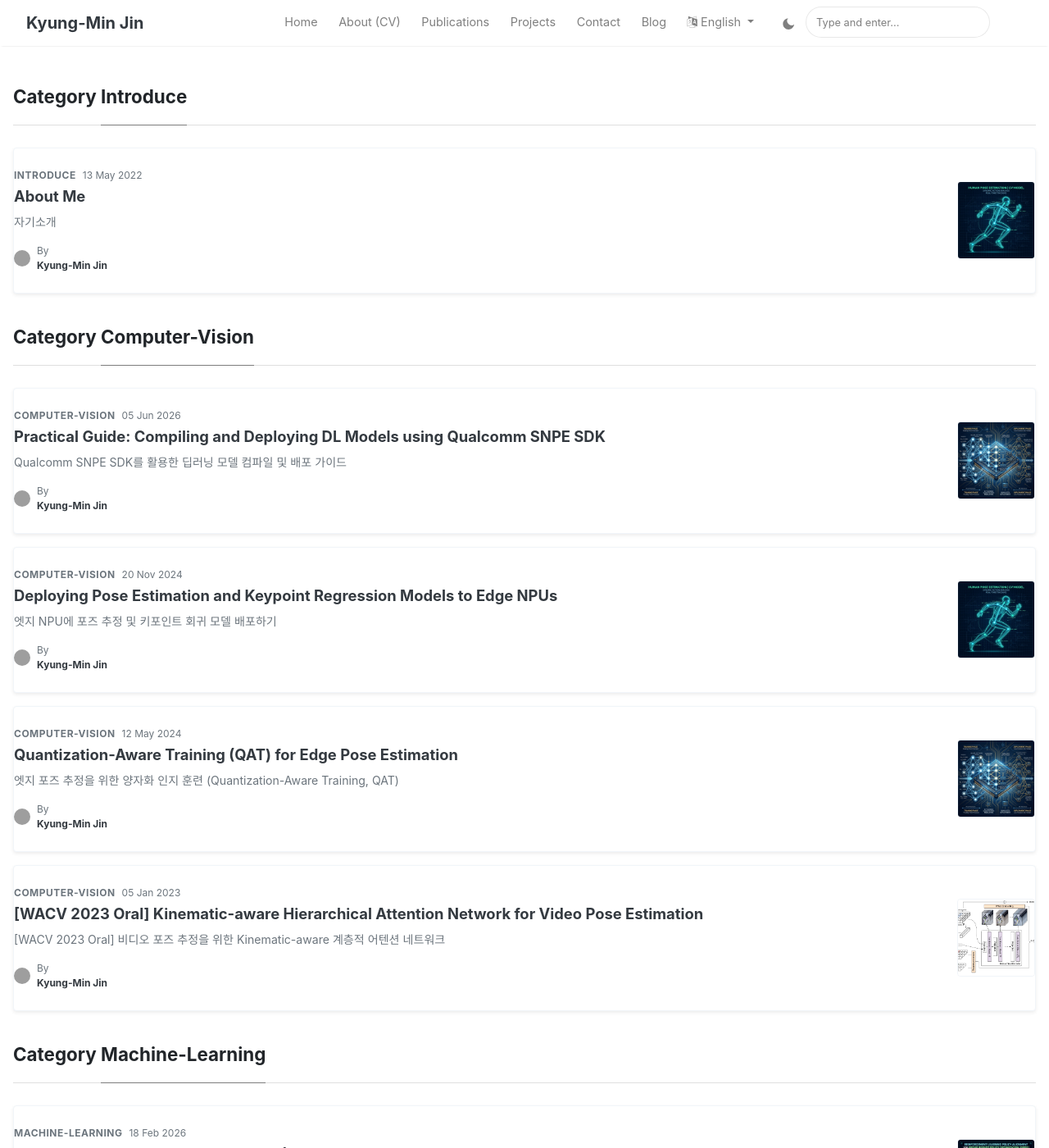
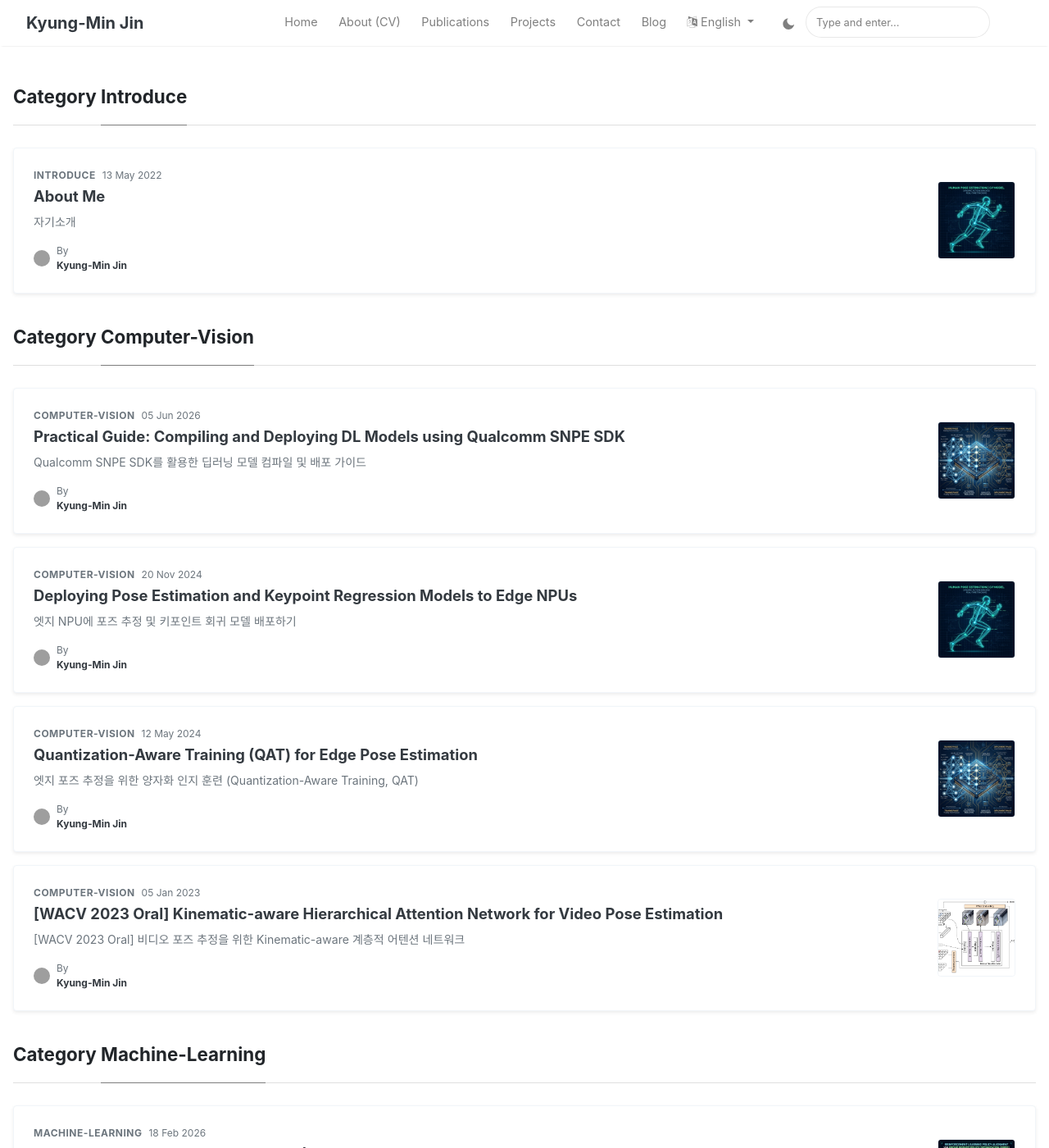
Before and after one commit to KyungMinJin/KyungMinJin.github.io, a Jekyll site: the page built from _pages/categories.md, in a window 1280 px wide and 1400 px high. Shown: the whole window at 82% size. Built offline with Jekyll 4.4.1, drawn with Linux system fonts in a browser that asks for light colours; nearby versions of some CDN libraries; grey boxes are pictures that could not be loaded.

Commit message:
refactor: update post and highlight card styling with standardized borders and responsive padding

```diff
--- a/_includes/postbox.html
+++ b/_includes/postbox.html
@@ -1,9 +1,9 @@
 <!-- begin post -->
 {% assign author = site.authors[post.author] %}
 <div class="col-12 mb-3 post-card-item" data-categories="{{ post.categories | join: ',' | downcase }}">
-  <div class="card border-0 shadow-sm rounded overflow-hidden" style="border: 1px solid #f1f5f9 !important;">
+  <div class="card shadow-sm rounded post-card p-3 p-md-4">
     <div class="row no-gutters align-items-center">
-      <div class="col-8 col-md-9 p-3 p-md-4">
+      <div class="col-8 col-md-9 pr-3">
          <div class="d-flex align-items-center mb-1">
              <span class="text-secondary font-weight-bold mr-2 lang-en" style="font-size: 0.75rem; text-transform: uppercase; letter-spacing: 0.5px;">{{ post.categories | join: ', ' }}</span>
              <span class="text-secondary font-weight-bold mr-2 lang-ko" style="font-size: 0.75rem; text-transform: uppercase; letter-spacing: 0.5px;">
@@ -41,10 +41,10 @@
          </div>
          {% endif %}
       </div>
-      <div class="col-4 col-md-3 text-right p-3 p-md-4">
+      <div class="col-4 col-md-3 text-right">
          {% if post.image %}
          <a href="{{ site.baseurl }}{{ post.url }}">
-             <img class="img-fluid rounded" src="{% if post.image contains '://' %}{{ post.image }}{% else %}{{ site.baseurl }}/{{ post.image }}{% endif %}" alt="{{ post.title }}" style="width: 95px; height: 95px; object-fit: cover; border: 1px solid #f1f5f9;">
+             <img class="img-fluid rounded post-thumb-img" src="{% if post.image contains '://' %}{{ post.image }}{% else %}{{ site.baseurl }}/{{ post.image }}{% endif %}" alt="{{ post.title }}" style="width: 95px; height: 95px; object-fit: cover;">
          </a>
          {% endif %}
       </div>
--- a/assets/css/screen.css
+++ b/assets/css/screen.css
@@ -1411,6 +1411,30 @@
 .card:hover {
   transform: translateY(-5px);
   box-shadow: 0 12px 24px rgba(0, 0, 0, 0.1) !important;
+}
+
+.post-card {
+  border: 1px solid #f1f5f9 !important;
+}
+
+.post-thumb-img {
+  border: 1px solid #f1f5f9 !important;
+}
+
+.highlight-card {
+  border: 1px solid rgba(255, 255, 255, 0.08) !important;
+}
+
+html.dark-mode .post-card {
+  border-color: #2d2d2d !important;
+}
+
+html.dark-mode .post-thumb-img {
+  border-color: #2d2d2d !important;
+}
+
+html.dark-mode .highlight-card {
+  border-color: #2d2d2d !important;
 }
 
 /* Clean styling for BibTeX accordion toggle */
```
Also changed, not shown: index.html (+6 -6 lines).
